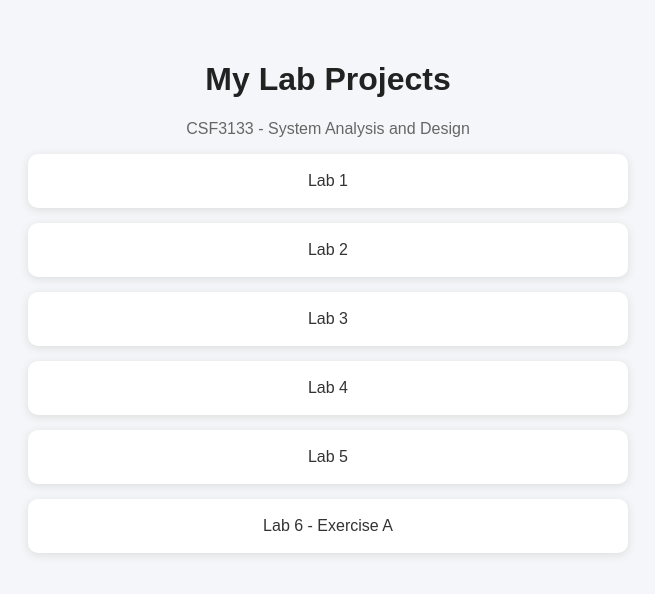
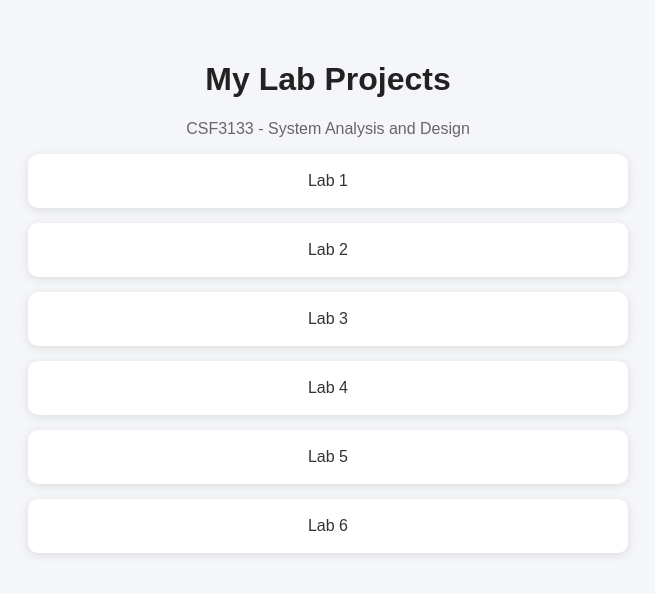
Before and after one commit to Afii-Z/S79413_CSF3133_K4, a plain HTML site: page index.html in a window 1280 px wide. Shown: the whole page, without its empty margins (312-967 px from the left). Drawn offline with Linux system fonts and the light colour scheme.

Commit message:
Update index.html

```diff
--- a/index.html
+++ b/index.html
@@ -57,9 +57,7 @@
         <a class="lab" href="Lab%203/">Lab 3</a>
         <a class="lab" href="Lab%204/">Lab 4</a>
         <a class="lab" href="Lab%205/">Lab 5</a>
-        <a class="lab" href="Lab%206/lab6_ExerA.html">
-            Lab 6 - Exercise A
-        </a>
+        <a class="lab" href="Lab%206/">Lab 6</a>
 
     </div>
 
```
